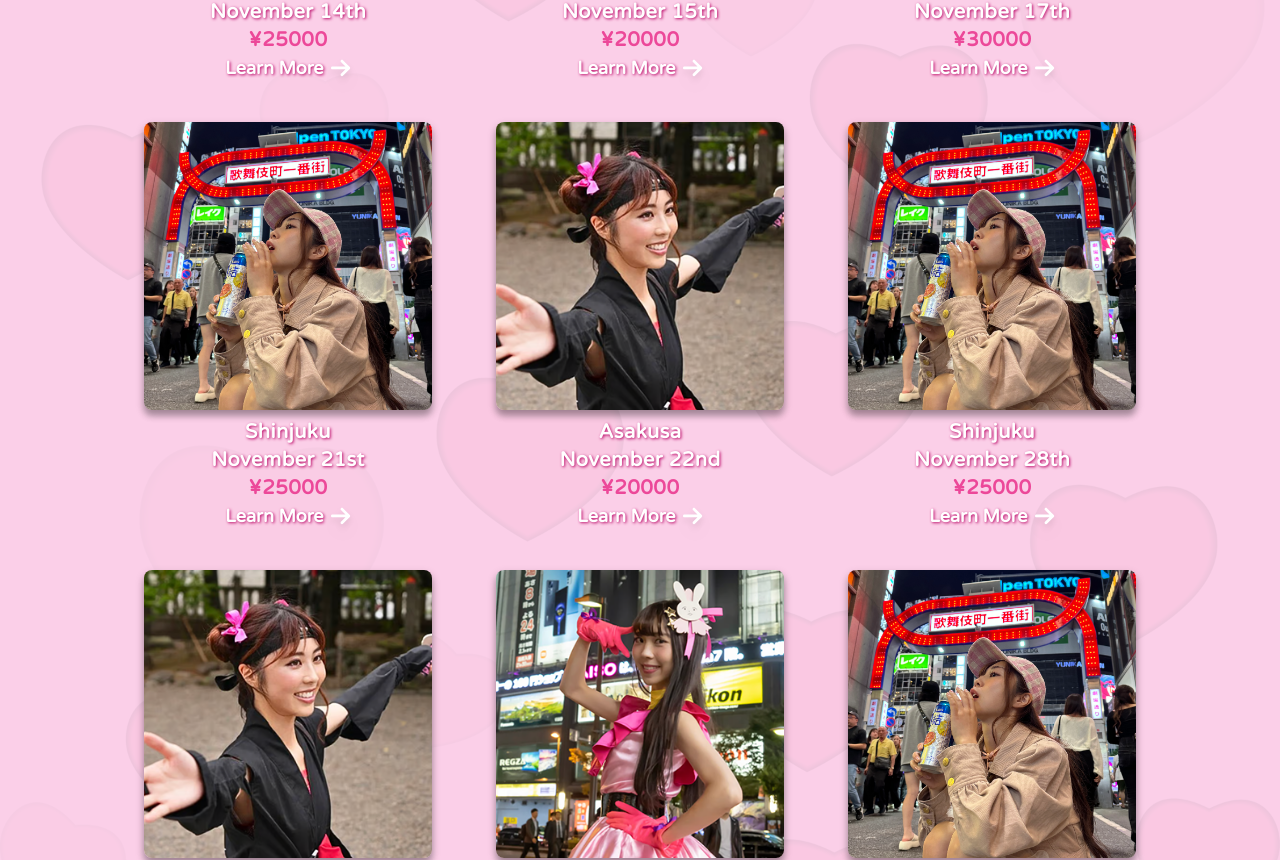
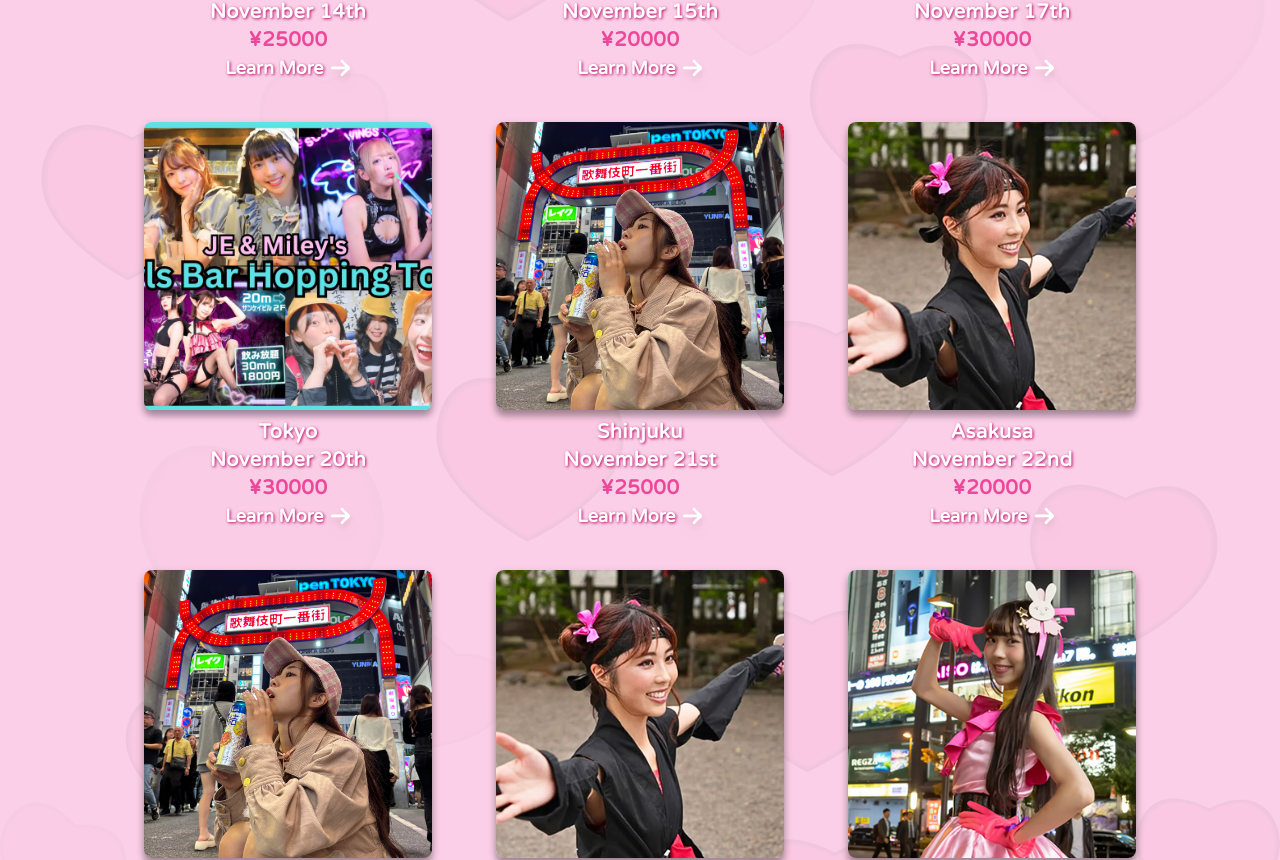
Before and after one commit to brandonrainey/smiley-tours, a Next.js app: page / in a window 1280 px wide. Shown: the part 1718-2578 px from the top of the page. Built offline with nearby package versions, Linux system fonts and the light colour scheme; no server answers; a web font is replaced by a local one; what tailwindcss-animated would draw is missing.

Commit message:
added new tours

```diff
--- a/components/TourSidebar.tsx
+++ b/components/TourSidebar.tsx
@@ -32,6 +32,15 @@ const tours = [
     tourPrice: 30000,
     tourSpots: 4,
     tourLink: 'https://smileywalk.shop/items/672c3ef2ef91a70144128be9',
+  },
+  {
+    tourArea: 'Tokyo',
+    tourDate: 'November 20th',
+    tourImage: '/tours/barTour.webp',
+    tourId: 34,
+    tourPrice: 30000,
+    tourSpots: 4,
+    tourLink: 'https://smileywalk.shop/items/673415c50662f22d55ead4d7',
   },
   {
     tourArea: 'Shinjuku',
@@ -79,6 +88,15 @@ const tours = [
     tourLink: 'https://smileywalk.shop/items/66d41fa14b15c01b1f9fac3a',
   },
   {
+    tourArea: 'Tokyo',
+    tourDate: 'December 3rd',
+    tourImage: '/tours/barTour.webp',
+    tourId: 31,
+    tourPrice: 30000,
+    tourSpots: 4,
+    tourLink: 'https://smileywalk.shop/items/6734ba75bd758c1237405cd0',
+  },
+  {
     tourArea: 'Shinjuku',
     tourDate: 'December 5th',
     tourImage: '/tours/shinjuku-tour.webp',
@@ -121,7 +139,16 @@ const tours = [
     tourId: 13,
     tourPrice: 20000,
     tourSpots: 4,
-    tourLink: 'https://smileywalk.shop/items/66d41fe44b15c01abb9facac',
+    tourLink: 'https://smileywalk.shop/items/6734ba9a24b8190210ece8f0',
+  },
+  {
+    tourArea: 'Tokyo',
+    tourDate: 'December 17th',
+    tourImage: '/tours/barTour.webp',
+    tourId: 32,
+    tourPrice: 30000,
+    tourSpots: 4,
+    tourLink: 'https://smileywalk.shop/items/6734ba75bd758c1237405cd0',
   },
   {
     tourArea: 'Shinjuku',
```
Also changed, not shown: public/tours/barTour.webp (added).
